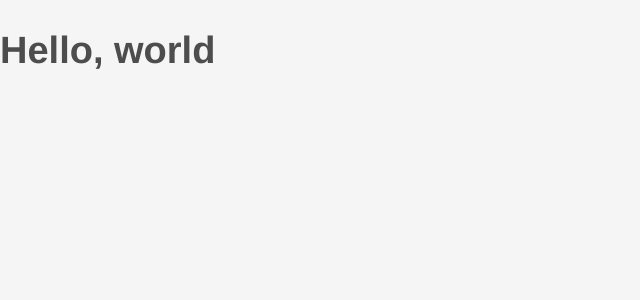
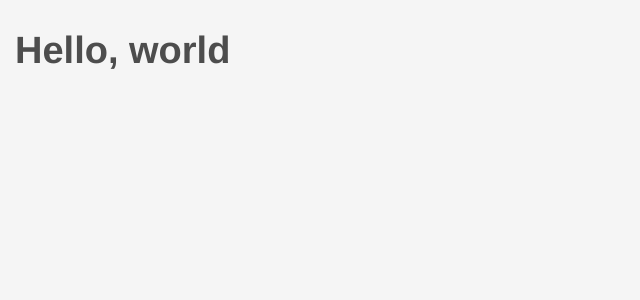
Before and after one commit to sothearo-kay/bakong-integration, a Vue app: page / in a window 1280 px wide. Shown: the top 300 px of the page, without its empty margins (0-640 px from the left). Built offline with nearby package versions, Linux system fonts and the light colour scheme; the HTML template or start-up script is replaced by a standard one.

Commit message:
feat(deps): add tools

```diff
--- a/package.json
+++ b/package.json
@@ -13,6 +13,7 @@
     "format": "prettier --write src/"
   },
   "dependencies": {
+    "motion-v": "1.0.0-alpha.0",
     "vue": "^3.5.13"
   },
   "devDependencies": {
@@ -28,6 +29,7 @@
     "npm-run-all2": "^7.0.2",
     "prettier": "3.5.3",
     "typescript": "~5.8.0",
+    "unplugin-vue-components": "^28.4.1",
     "vite": "^6.2.1",
     "vite-plugin-vue-devtools": "^7.7.2",
     "vue-tsc": "^2.2.8"
--- a/src/app.vue
+++ b/src/app.vue
@@ -1,3 +1,12 @@
 <template>
-  <h1>Hello, world</h1>
+  <div class="container">
+    <h1>Hello, world</h1>
+  </div>
 </template>
+
+<style scoped>
+.container {
+  min-height: 100vh;
+  padding-block: 2.5rem;
+}
+</style>
--- a/src/assets/main.css
+++ b/src/assets/main.css
@@ -14,7 +14,7 @@ html {
 
 h1,
 h2 {
-  margin-bottom: 0;
+  margin-block: 0;
 }
 
 ul {
@@ -65,6 +65,7 @@ body {
   width: 100%;
   max-width: 1280px;
   margin: 0 auto;
+  padding-inline: 1rem;
   font:
     1.6rem/1.25 'Helvetica Neue',
     Helvetica,
@@ -80,5 +81,6 @@ body {
   body {
     font-size: 1.9rem;
     line-height: 1.31579;
+    padding-inline: 1.5rem;
   }
 }
--- a/vite.config.ts
+++ b/vite.config.ts
@@ -1,18 +1,23 @@
+import { defineConfig } from 'vite'
 import { fileURLToPath, URL } from 'node:url'
-
-import { defineConfig } from 'vite'
 import vue from '@vitejs/plugin-vue'
 import vueDevTools from 'vite-plugin-vue-devtools'
+import Components from 'unplugin-vue-components/vite'
+import MotionResolver from 'motion-v/resolver'
 
 // https://vite.dev/config/
 export default defineConfig({
   plugins: [
     vue(),
     vueDevTools(),
+    Components({
+      dts: true,
+      resolvers: [MotionResolver()],
+    }),
   ],
   resolve: {
     alias: {
-      '@': fileURLToPath(new URL('./src', import.meta.url))
+      '@': fileURLToPath(new URL('./src', import.meta.url)),
     },
   },
 })
```
Also changed, not shown: 1 other file (tests, documents, lock files or other folders).
